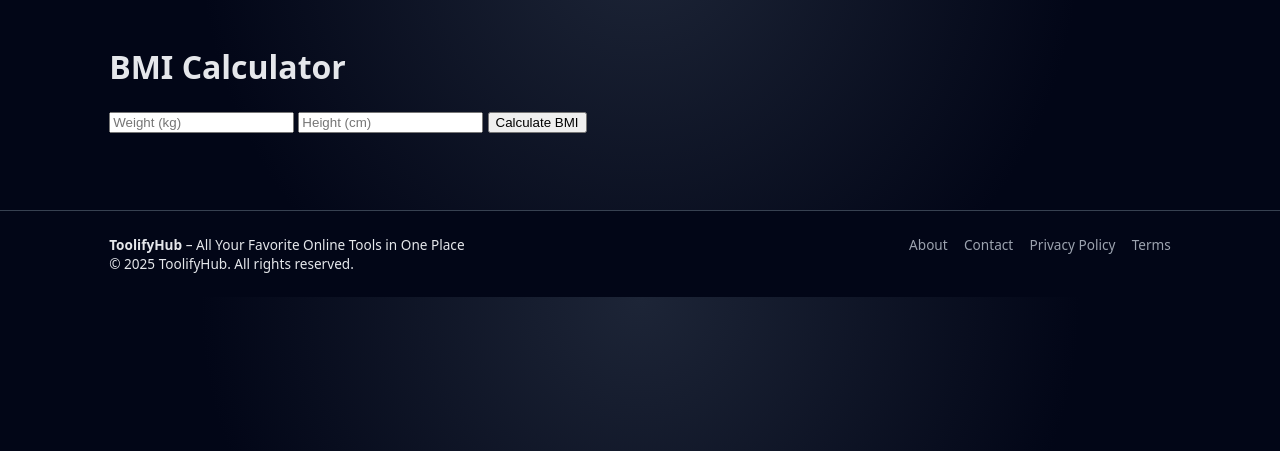
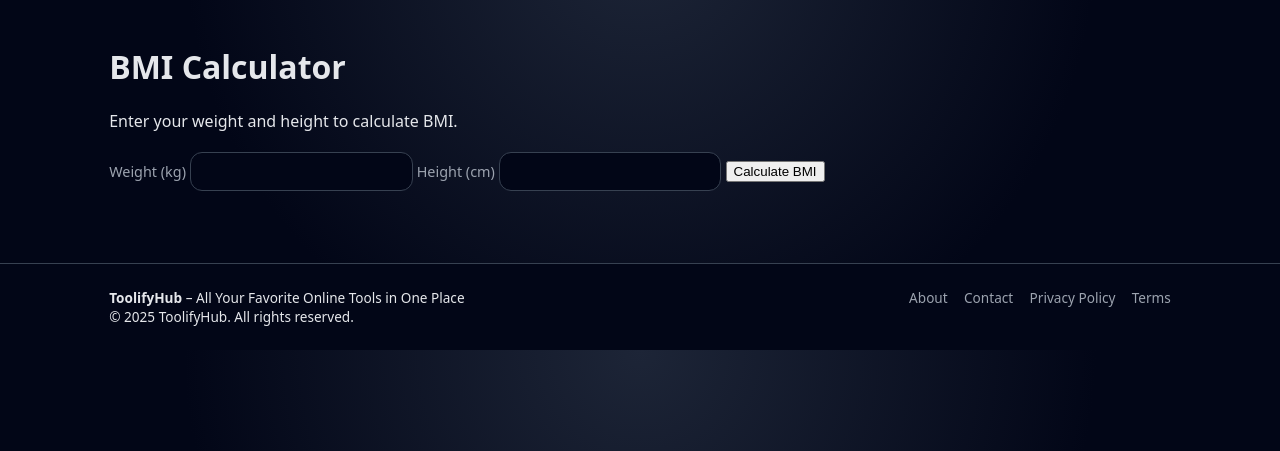
Before and after one commit to Charlee-Julius/ToolifyHub, a Flask app: page /tool/bmi-calculator in a window 1280 px wide. Shown: the part 60-511 px from the top of the page. Run offline with Flask 3, Linux system fonts and the light colour scheme; some libraries are stand-ins or nearby versions.

Commit message:
Fix BMI template crash

```diff
--- a/templates/tool_bmi.html
+++ b/templates/tool_bmi.html
@@ -1,43 +1,50 @@
 {% extends "base.html" %}
+
 {% block title %}BMI Calculator – ToolifyHub{% endblock %}
+{% block meta_description %}Calculate your Body Mass Index instantly using ToolifyHub's free BMI calculator.{% endblock %}
 
 {% block content %}
+
 <h1>BMI Calculator</h1>
+<p>Enter your weight and height to calculate BMI.</p>
 
 <!-- TOP AD -->
 <ins class="adsbygoogle"
-     style="display:block; margin:15px auto;"
+     style="display:block; text-align:center; margin:20px 0;"
      data-ad-client="ca-pub-3417361456936592"
-     data-ad-slot="1111111111"
+     data-ad-slot="1234567890"
      data-ad-format="auto"
      data-full-width-responsive="true"></ins>
-<script>(adsbygoogle = window.adsbygoogle || []).push({});</script>
+<script>
+(adsbygoogle = window.adsbygoogle || []).push({});
+</script>
 
-<form method="POST">
-    <input type="number" name="weight" placeholder="Weight (kg)" required>
-    <input type="number" name="height" placeholder="Height (cm)" required>
+<form method="post" class="tool-form">
+    <label>Weight (kg)</label>
+    <input type="number" name="weight" step="0.1" required>
+
+    <label>Height (cm)</label>
+    <input type="number" name="height" step="0.1" required>
+
     <button type="submit">Calculate BMI</button>
 </form>
 
-<!-- IN-CONTENT AD -->
-<ins class="adsbygoogle"
-     style="display:block; margin:25px auto;"
-     data-ad-client="ca-pub-3417361456936592"
-     data-ad-slot="2222222222"
-     data-ad-format="fluid"
-     data-full-width-responsive="true"></ins>
-<script>(adsbygoogle = window.adsbygoogle || []).push({});</script>
-
-{% if bmi %}
-<h2>Your BMI: {{ bmi }}</h2>
+{% if result %}
+<div class="tool-result">
+    <h2>Your BMI: {{ result }}</h2>
+    <p>Category: {{ category }}</p>
+</div>
 {% endif %}
 
 <!-- BOTTOM AD -->
 <ins class="adsbygoogle"
-     style="display:block; margin:25px auto;"
+     style="display:block; text-align:center; margin:20px 0;"
      data-ad-client="ca-pub-3417361456936592"
-     data-ad-slot="3333333333"
+     data-ad-slot="9876543210"
      data-ad-format="auto"
      data-full-width-responsive="true"></ins>
-<script>(adsbygoogle = window.adsbygoogle || []).push({});</script>
+<script>
+(adsbygoogle = window.adsbygoogle || []).push({});
+</script>
+
 {% endblock %}
```
